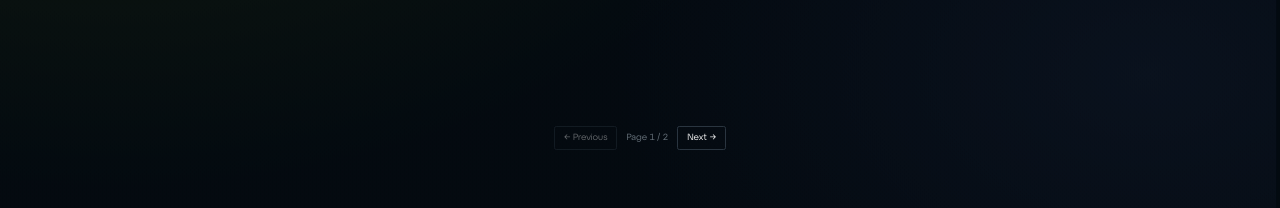
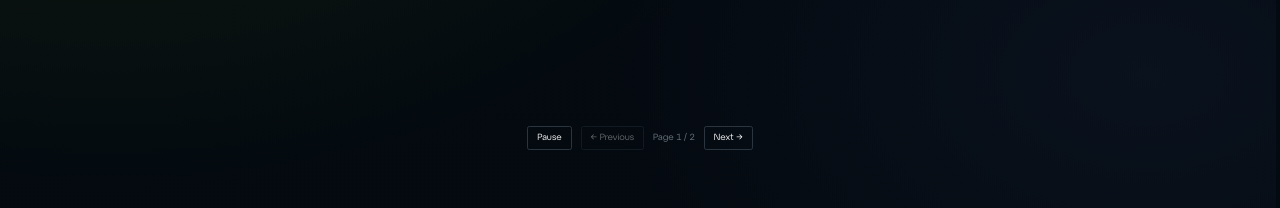
Before and after one commit to ReckoningHero/PortfolioWebsite, a Vue app: page / in a window 1280 px wide. Shown: the part 1640-1848 px from the top of the page. Built offline with nearby package versions, Linux system fonts and the light colour scheme.

Commit message:
Update ShippedGames.vue

```diff
--- a/src/components/ShippedGames.vue
+++ b/src/components/ShippedGames.vue
@@ -47,6 +47,14 @@
     <!-- Previous / Next controls (match Blog styling) -->
     <div class="flex items-center justify-center gap-4 mt-[40px] font-atyp-display">
       <button
+        @click="togglePause"
+        :aria-pressed="isPaused"
+        class="px-4 py-2 rounded border border-[#2A3540] text-white hover:border-[#CCF303] transition"
+        :aria-label="isPaused ? 'Resume auto-slide' : 'Pause auto-slide'"
+      >
+        {{ isPaused ? 'Resume' : 'Pause' }}
+      </button>
+      <button
         @click="prevPage"
         :disabled="currentPage === 1"
         class="px-4 py-2 rounded border border-[#2A3540] text-white disabled:opacity-40 hover:border-[#CCF303] transition"
@@ -79,6 +87,7 @@ const pageSize = 3
 const currentPage = ref(1)
 const slideDirection = ref('left') // 'left' or 'right' for animation
 const slideClass = computed(() => (slideDirection.value === 'left' ? 'slide-left' : 'slide-right'))
+const isPaused = ref(false)
 
 const games = ref([
   {
@@ -146,13 +155,19 @@ function nextPage() {
   else currentPage.value = 1
 }
 
+function togglePause() {
+  isPaused.value = !isPaused.value
+}
+
 // Auto-slide every 3 seconds
 const intervalMs = 3000
 let autoTimer = null
 
 onMounted(() => {
   autoTimer = setInterval(() => {
-    nextPage()
+    if (!isPaused.value) {
+      nextPage()
+    }
   }, intervalMs)
 })
 
```
